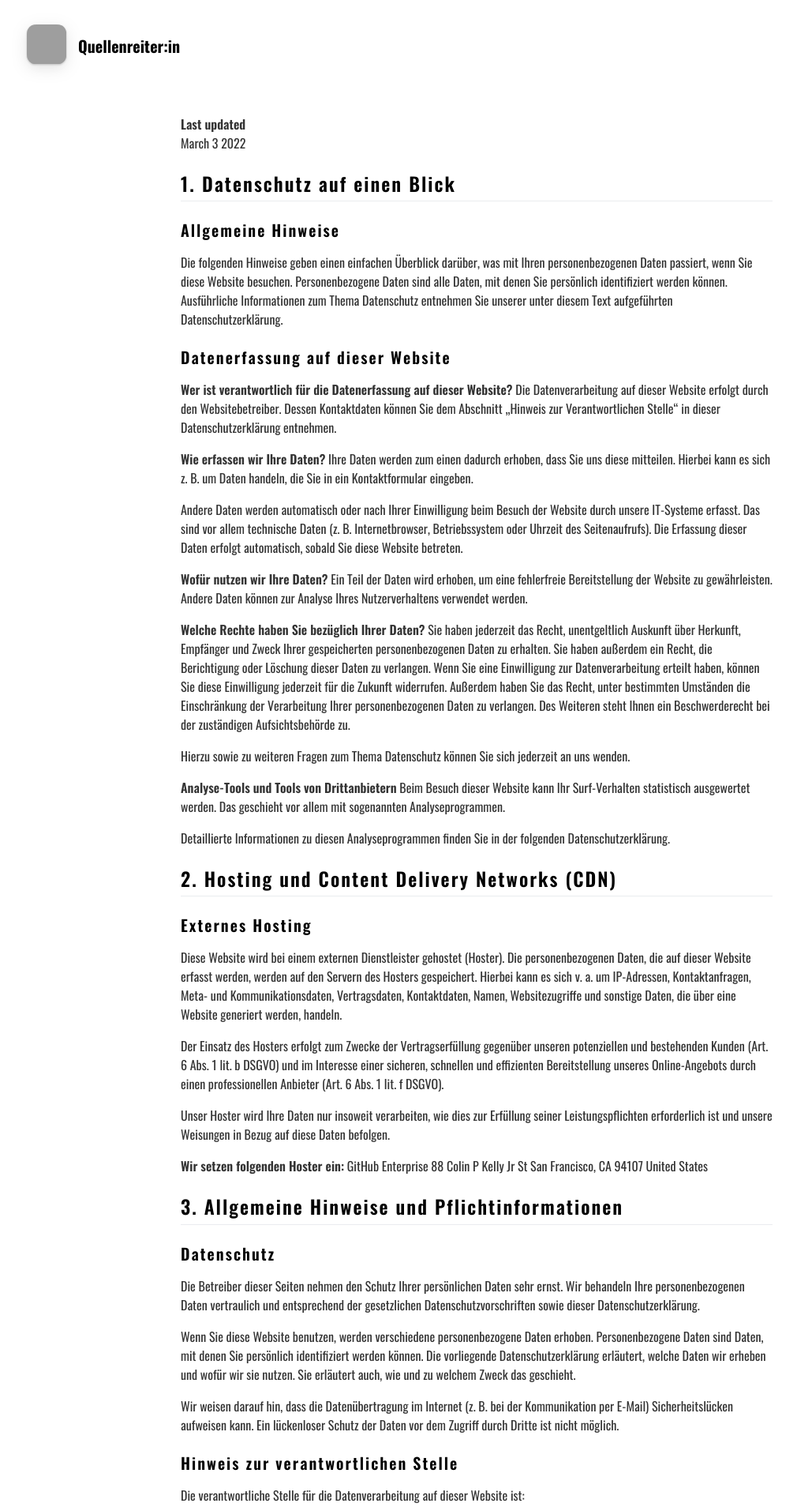
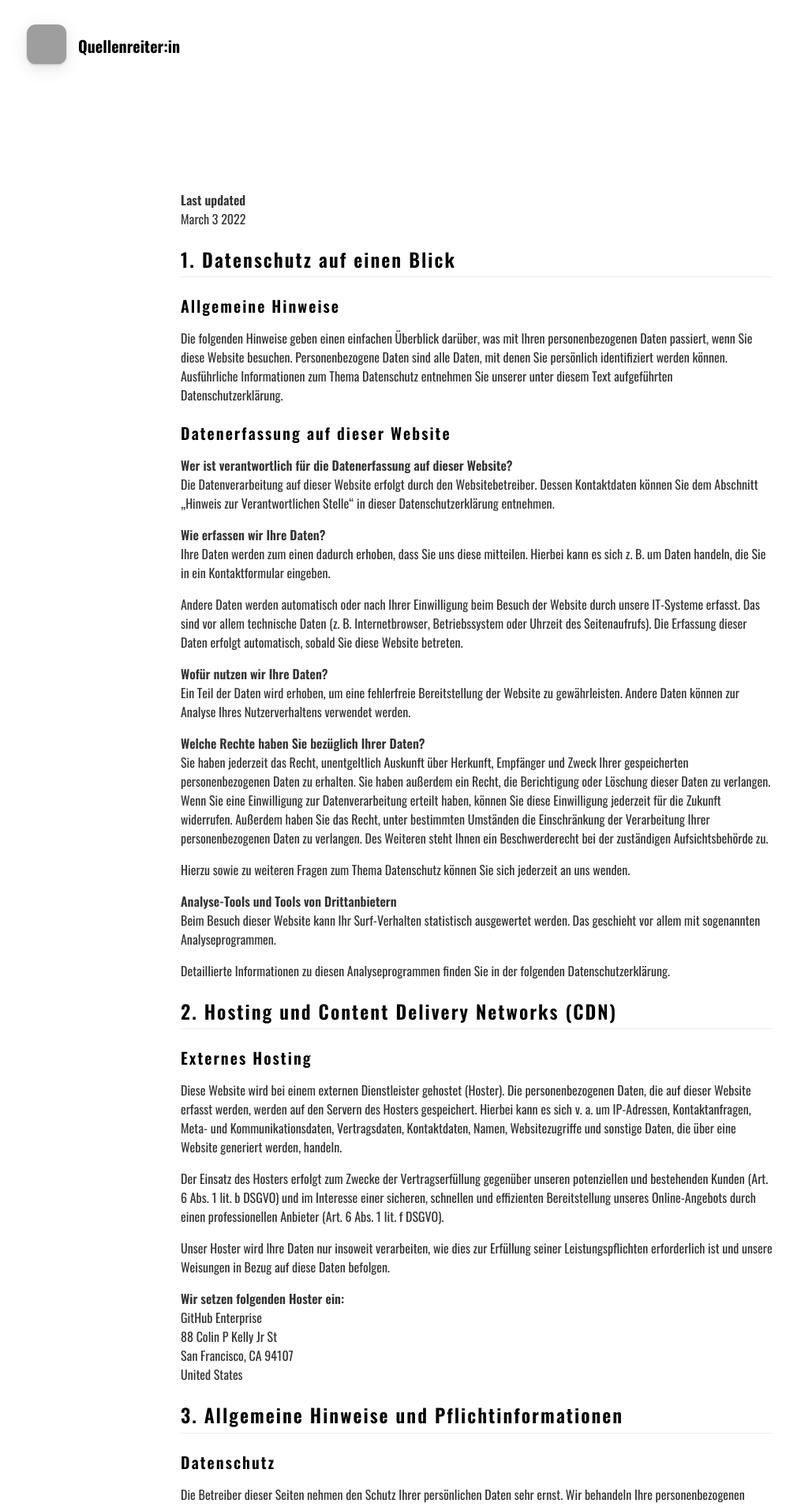
Before and after one commit to QuellenReiter/quellenreiter.website, a Jekyll site: the page built from _pages/Datenschutz.md, in a window 1280 px wide. Shown: the top 1908 px of the page at 79% size, without its empty margins (36-1046 px from the left). Built offline with Jekyll 4.4.1, drawn with Linux system fonts in a browser that asks for light colours; nearby versions of some CDN libraries; some of the changed text lies outside the part shown; grey boxes are pictures that could not be loaded.

Commit message:
fix header on mobile in impressum etc

```diff
--- a/_pages/Datenschutz.md
+++ b/_pages/Datenschutz.md
@@ -3,8 +3,8 @@
 title: Datenschutz­erklärung
 include_in_header: false
 ---
-
-**Last updated**
+<br><br><br><br>
+**Last updated**  <br>
 March 3 2022
 
 ## 1. Datenschutz auf einen Blick
@@ -14,23 +14,23 @@
 
 ### Datenerfassung auf dieser Website
 
-**Wer ist verantwortlich für die Datenerfassung auf dieser Website?**
+**Wer ist verantwortlich für die Datenerfassung auf dieser Website?**<br>
 Die Datenverarbeitung auf dieser Website erfolgt durch den Websitebetreiber. Dessen Kontaktdaten können Sie dem Abschnitt „Hinweis zur Verantwortlichen Stelle“ in dieser Datenschutzerklärung entnehmen.
 
-**Wie erfassen wir Ihre Daten?**
+**Wie erfassen wir Ihre Daten?**<br>
 Ihre Daten werden zum einen dadurch erhoben, dass Sie uns diese mitteilen. Hierbei kann es sich z. B. um Daten handeln, die Sie in ein Kontaktformular eingeben.
 
 Andere Daten werden automatisch oder nach Ihrer Einwilligung beim Besuch der Website durch unsere IT-Systeme erfasst. Das sind vor allem technische Daten (z. B. Internetbrowser, Betriebssystem oder Uhrzeit des Seitenaufrufs). Die Erfassung dieser Daten erfolgt automatisch, sobald Sie diese Website betreten.
 
-**Wofür nutzen wir Ihre Daten?**
+**Wofür nutzen wir Ihre Daten?**<br>
 Ein Teil der Daten wird erhoben, um eine fehlerfreie Bereitstellung der Website zu gewährleisten. Andere Daten können zur Analyse Ihres Nutzerverhaltens verwendet werden.
 
-**Welche Rechte haben Sie bezüglich Ihrer Daten?**
+**Welche Rechte haben Sie bezüglich Ihrer Daten?**<br>
 Sie haben jederzeit das Recht, unentgeltlich Auskunft über Herkunft, Empfänger und Zweck Ihrer gespeicherten personenbezogenen Daten zu erhalten. Sie haben außerdem ein Recht, die Berichtigung oder Löschung dieser Daten zu verlangen. Wenn Sie eine Einwilligung zur Datenverarbeitung erteilt haben, können Sie diese Einwilligung jederzeit für die Zukunft widerrufen. Außerdem haben Sie das Recht, unter bestimmten Umständen die Einschränkung der Verarbeitung Ihrer personenbezogenen Daten zu verlangen. Des Weiteren steht Ihnen ein Beschwerderecht bei der zuständigen Aufsichtsbehörde zu.
 
 Hierzu sowie zu weiteren Fragen zum Thema Datenschutz können Sie sich jederzeit an uns wenden.
 
-**Analyse-Tools und Tools von Dritt­anbietern**
+**Analyse-Tools und Tools von Dritt­anbietern**<br>
 Beim Besuch dieser Website kann Ihr Surf-Verhalten statistisch ausgewertet werden. Das geschieht vor allem mit sogenannten Analyseprogrammen.
 
 Detaillierte Informationen zu diesen Analyseprogrammen finden Sie in der folgenden Datenschutzerklärung.
@@ -44,10 +44,10 @@
 
 Unser Hoster wird Ihre Daten nur insoweit verarbeiten, wie dies zur Erfüllung seiner Leistungspflichten erforderlich ist und unsere Weisungen in Bezug auf diese Daten befolgen.
 
-**Wir setzen folgenden Hoster ein:**
-GitHub Enterprise
-88 Colin P Kelly Jr St
-San Francisco, CA 94107
+**Wir setzen folgenden Hoster ein:**<br>
+GitHub Enterprise<br>
+88 Colin P Kelly Jr St<br>
+San Francisco, CA 94107<br>
 United States
 
 ## 3. Allgemeine Hinweise und Pflicht­informationen
@@ -63,11 +63,11 @@
 
 Die verantwortliche Stelle für die Datenverarbeitung auf dieser Website ist:
 
-Sasse & Werner GbR
-Elsenstr. 74
-12059 Berlin
+Sasse & Werner GbR<br>
+Elsenstr. 74<br>
+12059 Berlin<br>
 
-E-Mail: quellenreiter.app@gmail.com
+E-Mail: quellenreiter.app@gmail.com<br>
 
 Verantwortliche Stelle ist die natürliche oder juristische Person, die allein oder gemeinsam mit anderen über die Zwecke und Mittel der Verarbeitung von personenbezogenen Daten (z. B. Namen, E-Mail-Adressen o. Ä.) entscheidet.
 
--- a/_sass/layout.scss
+++ b/_sass/layout.scss
@@ -50,7 +50,7 @@
 @media only screen and (max-width: 768px) {
     .container {
         // Set up the container for the site content
-        grid-template-rows: 80px 811px auto auto;
+        grid-template-rows: 0px 811px auto auto;
     }
 }
 
```
Also changed, not shown: _pages/Impressum.md (+7 -7 lines).
